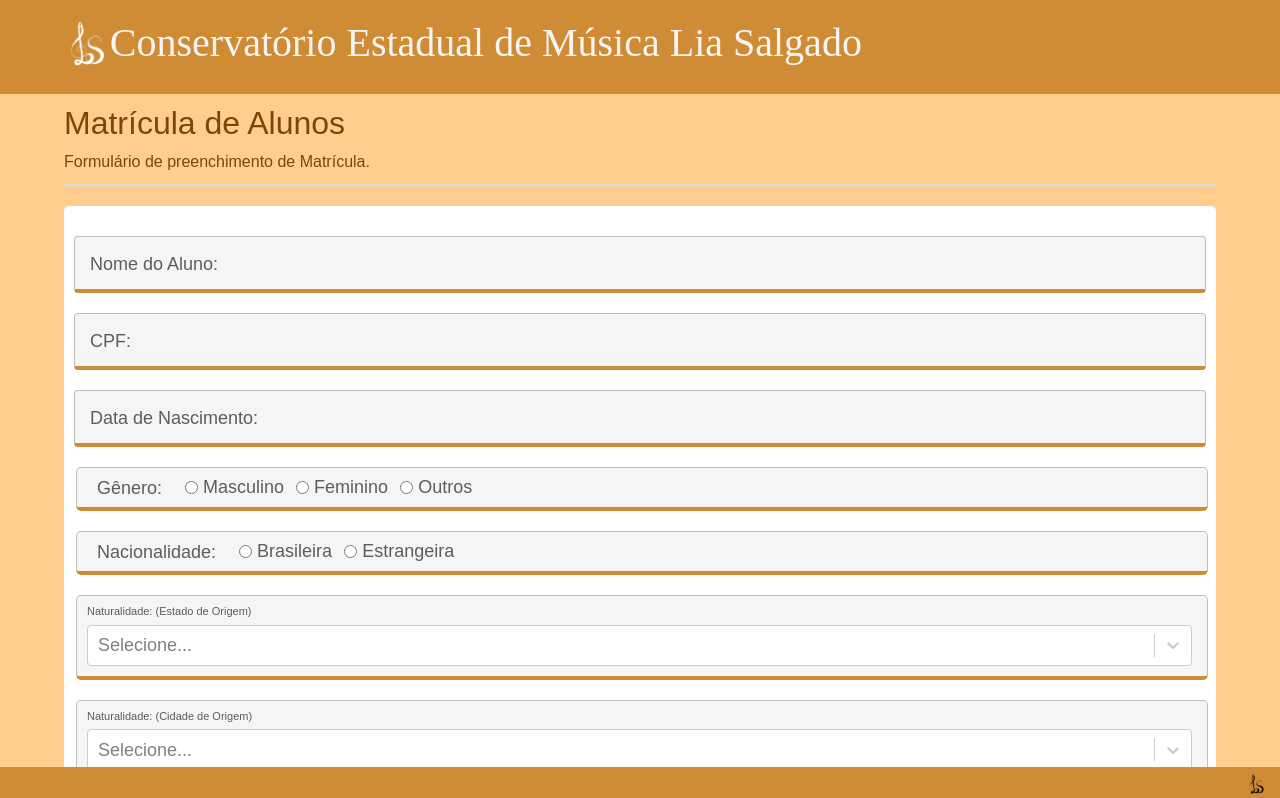
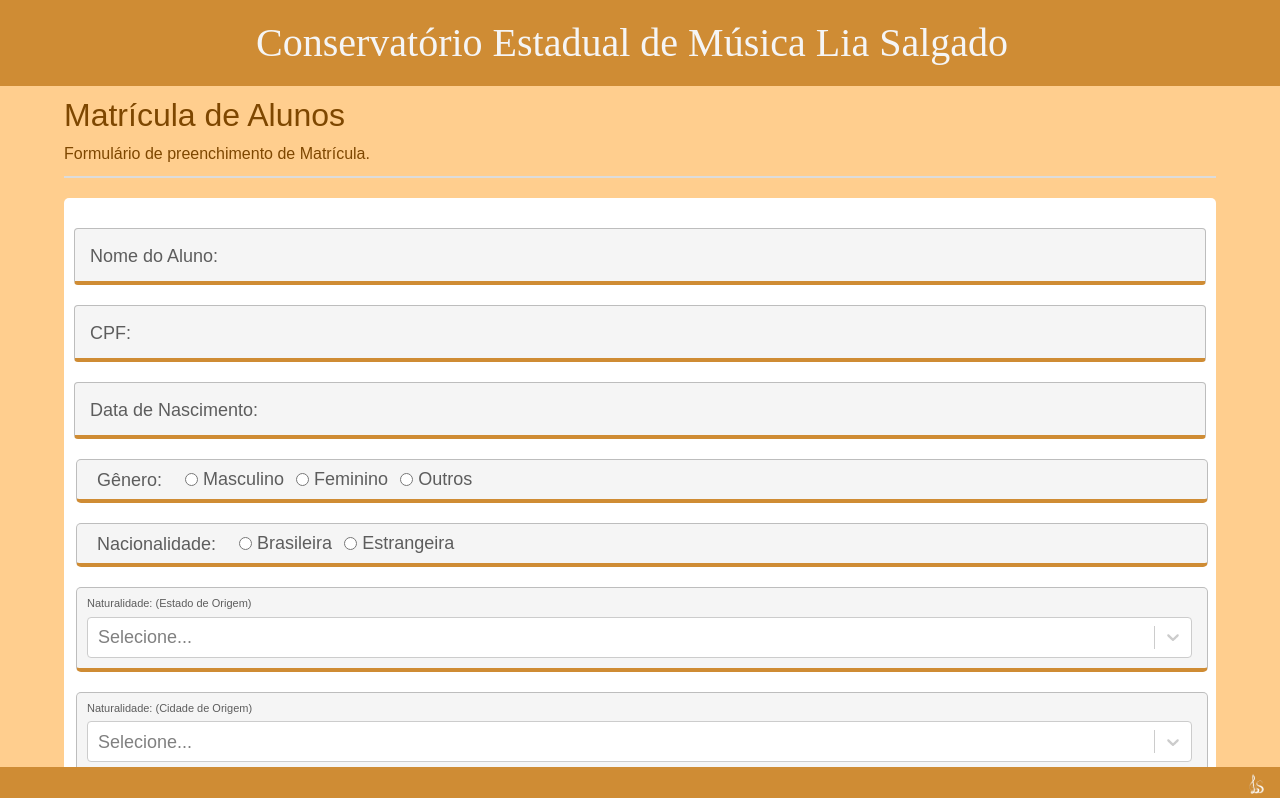
Before and after one commit to marcosoliveira78/cemliasalgado, a React (Create React App) app: page /matricula in a window 1280 px wide. Shown: the top 798 px of the page. Built offline with nearby package versions, Linux system fonts and the light colour scheme; data requests are answered from the project's data file; a web font is replaced by a local one.

Commit message:
Centralização e ajuste do cabeçalho

```diff
--- a/src/component/Footer/index.jsx
+++ b/src/component/Footer/index.jsx
@@ -1,12 +1,12 @@
 import React from 'react';
 import FooterBase from './styles';
-import Logo from '../../assets/image/logo.png';
+import Logo from '../../assets/image/logo(white).png';
 
 function Footer() {
   return (
     <FooterBase>
       <a href="/">
-        <img src={Logo} alt="Logo Energisa" style={{ height: '20px' }} />
+        <img src={Logo} alt="Logo CEM" style={{ height: '20px' }} />
       </a>
 
     </FooterBase>
--- a/src/component/NavMenu/index.jsx
+++ b/src/component/NavMenu/index.jsx
@@ -48,10 +48,10 @@ function NavMenu() {
   return (
     <>
       <Navbar className="menu">
-        <Container>
+        <Container style={{ display: 'flex', alignItens: 'center', justifyContent: 'center' }}>
           <Navbar.Brand>
-            <img src={logo} style={{ margin: '0 5px 15px 0' }} alt="Logo" className="sub-menu-imagem" />
             <span style={{ fontFamily: 'Lovers Quarrel', fontSize: '40px', color: '#f5f5f5' }}>Conservatório Estadual de Música Lia Salgado</span>
+            {/* <img src={logo} style={{ margin: '0 5px 15px 0' }} alt="Logo" className="sub-menu-imagem" /> */}
           </Navbar.Brand>
         </Container>
       </Navbar>
--- a/src/component/NavMenu/styles.css
+++ b/src/component/NavMenu/styles.css
@@ -1,14 +1,14 @@
 .menu {
     background-color: #cf8c34 !important;
     z-index: 999;
-    position: fixed;
+    position: relative;
     width: auto !important;
     /* max-height: 50px; */
 }
 @media (max-width: 465px) {
     .menu {
         padding: 10px;
-        width: min-content !important;
+        /* width: min-content !important; */
         /* background-color: #9e7b57 !important; */
     }
   }
```
Also changed, not shown: .eslintrc.js, 1 other file (tests, documents, lock files or other folders).
